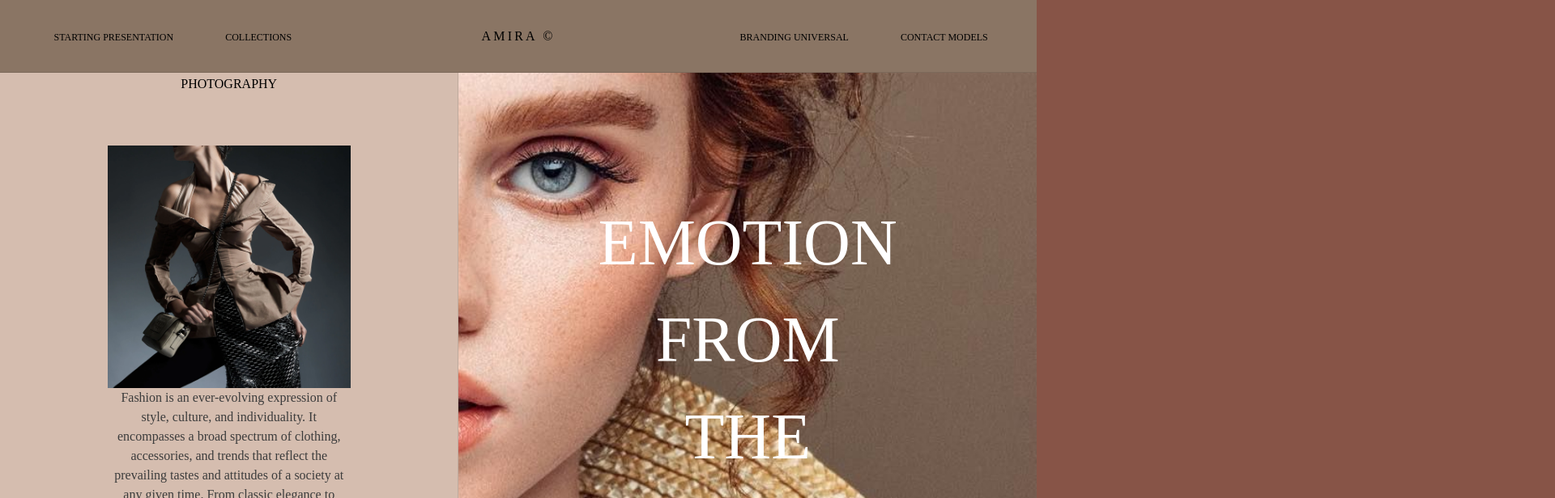
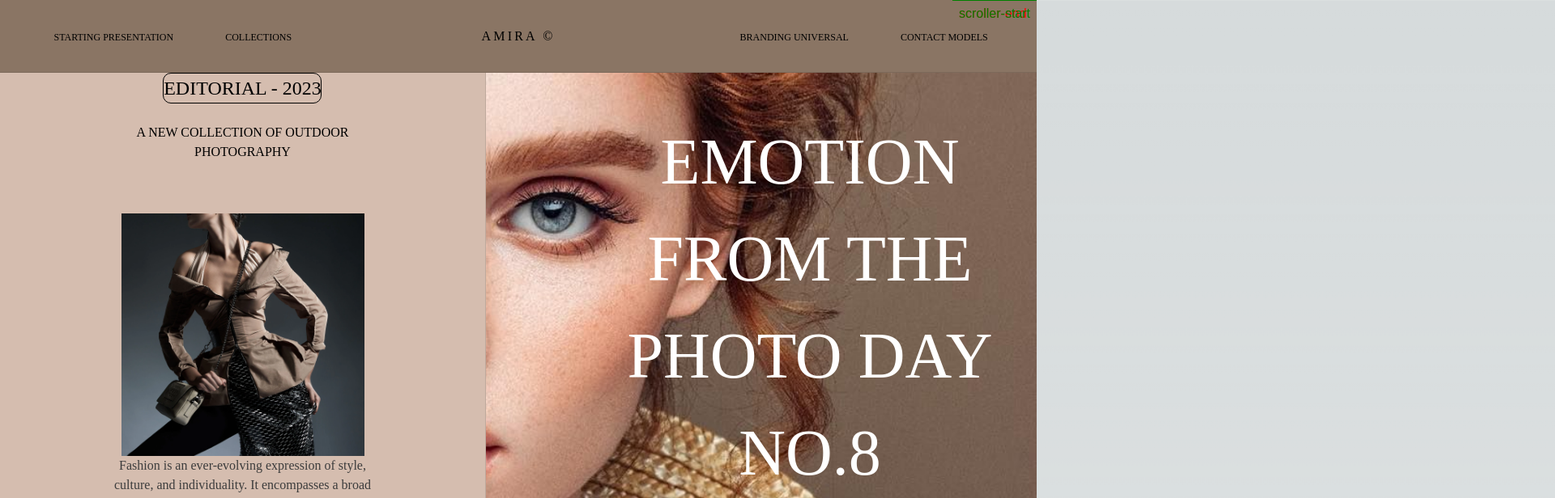
Before and after one commit to amiraadev/fashion-blog, a Next.js app: page / in a window 1280 px wide. Shown: the top 616 px of the page at 81% size, 1920 px wide, since content can reach past the window. Built offline with nearby package versions, Linux system fonts and the light colour scheme.

Commit message:
10 mixing them together

```diff
--- a/src/app/page.js
+++ b/src/app/page.js
@@ -1,13 +1,13 @@
 import Image from 'next/image'
-import LandingPage from '@/component/LandingPage'
+// import LandingPage from '@/component/LandingPage'
 import Main from '@/component/Main'
 // import SlideUp from '@/component/SlideUp'
 
 export default function Home() {
   return (
     <>
-    <LandingPage />
-    {/* <Main /> */}
+    {/* <LandingPage /> */}
+    <Main />
     </>
   )
 }
--- a/src/component/LandingPage/index.jsx
+++ b/src/component/LandingPage/index.jsx
@@ -3,7 +3,7 @@ import React, { useEffect } from 'react';
 import Image from 'next/image';
 import gsap from 'gsap';
 import ScrollTrigger from 'gsap/ScrollTrigger';
- import './style.css'
+  import './style.css'
 
 const LandingPage = () => {
   useEffect(() => {
--- a/src/component/LandingPage/style.css
+++ b/src/component/LandingPage/style.css
@@ -1,32 +1,32 @@
-* {
-    padding: 0;
+ * {
+    /* padding: 0;
     margin: 0;
-    box-sizing: border-box;
+    box-sizing: border-box; */
   }
 
   body{
-    width: 100%;
-    height: 100vh;
-    overflow: hidden;
+    /* width: 100%;
+    overflow: hidden; */
+    height: auto;
   }
 
   .container{
-    position: absolute;
-    width: 100%;
-    height: 100vh;
-    overflow: hidden;
+    /* position: absolute; */
+     width: 100px;
+    height: 1100px;
+    /* overflow: hidden; */
 
   }
 
-  .hero-img{
-    position: absolute;
-    width: 100%;
-    height: 100vh;
+   .hero-img{
+    /* position: absolute;  */
+    width: 1000;
+    height: 900;
   }
 
-  .hero-img img{
-    width: 100%;
-    height: 100vh;
+ .hero-img img{
+    width: 1700px;
+    height: 900px;
     object-fit: cover;
   }
 
@@ -70,17 +70,19 @@
   }
 
   .cols{
-    width: 100%;
-    display: flex;
+    width: 1200px;
+    /* display: flex; */
   }
 
-  .column{
-    width: 50%;
-    height: 100vh;
+ .column{
+    width: 600px;
+    height: 900px;
   }
 
 .col-right{
     position: relative;
+    top:-1900px;
+    left:400px;
     display: flex;
     justify-content: center;
     align-items: center;
@@ -93,11 +95,12 @@
     padding: 3em 2em 2em 2em;
 }
 
-.col-right .header{
+ .col-right .header{
     position: absolute;
 }
 .col-left{
   position: relative;
+  top:-890px;
   left: 0;
   background: #d5bdaf;
   border-right: 1px solid rgba(0,0,0,0.1);
@@ -118,6 +121,7 @@
   width: 60%;
   font-family: "Neue Montreal";
 }
+
 .copy > * {
   position: relative;
 }
@@ -187,7 +191,7 @@
     }
 
   }
-
+/*
   .block {
     display: flex;
     justify-content: center;
@@ -230,7 +234,6 @@
 
 
   .pre-loader {
-    /* position: absolute; */
     position: relative;
     top: 0;
     left:0;
@@ -256,4 +259,4 @@
   height: 100%;
   background: rgb(251,0,255);
   background: linear-gradient(100deg,rgba(251,0,255,1) 0%,rgba(253,29,29,1) 100%);
-}
+} */
--- a/src/component/Main/index.jsx
+++ b/src/component/Main/index.jsx
@@ -4,7 +4,7 @@ import gsap from 'gsap';
 import ScrollTrigger from 'gsap/ScrollTrigger';
 import Image from 'next/image';
 import './style.css'
-
+ import LandingPage from '@/component/LandingPage'
 const HomePage = () => {
   const galleryData = [
     {
@@ -68,7 +68,8 @@ const HomePage = () => {
         scrub: 1,
         pin: true,
         start: "top top",
-        end: "+=3300",
+        end: "+=4000",
+        markers:true,
       },
     })
     .to(container, {
@@ -164,7 +165,12 @@ const HomePage = () => {
 
   return (
     <>
-    <div className="main-wrapper">
+    <div className='flex flex-col gap-16'>
+           <section style={{marginBottom:"300px"}}>
+           <LandingPage/>
+           </section>
+
+            <div className="main-wrapper bg-red-400">
               <section className="section-1">
                 <div className="box1">
                   <div className="name">Vogue</div>
@@ -238,7 +244,7 @@ const HomePage = () => {
                     </div>
               </section>
             </div>
-     <section class="section-3">
+            {/* <section class="section-3">
             <div class="rows">
                 <ul class="row row-1">
                     <li>Vogue</li>
@@ -259,7 +265,8 @@ const HomePage = () => {
                     <li>Vogue</li>
                 </ul>
             </div>
- </section>
+        </section> */}
+    </div>
  </>
   );
 };
```
Lines whose indentation alone changed are shown as unchanged.
